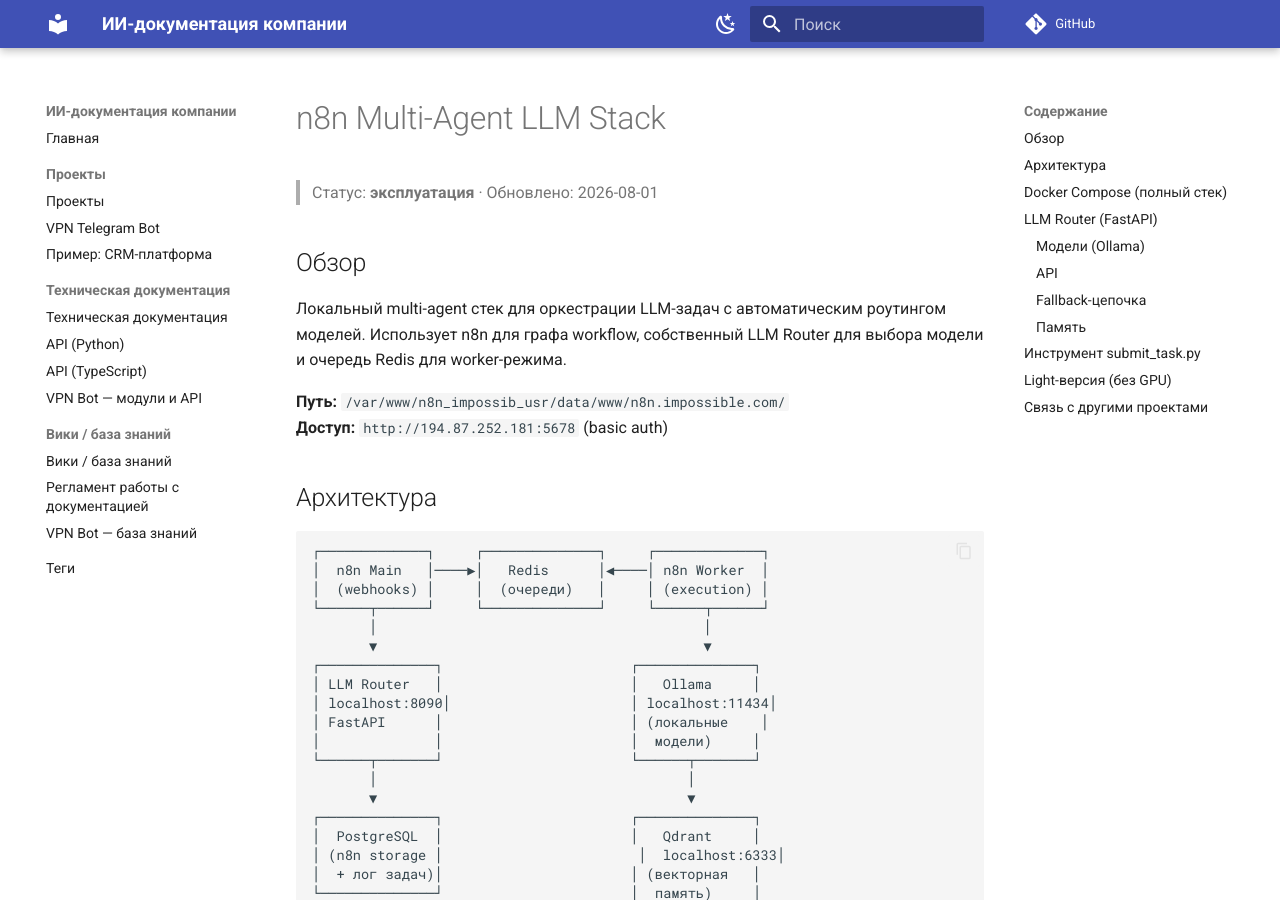
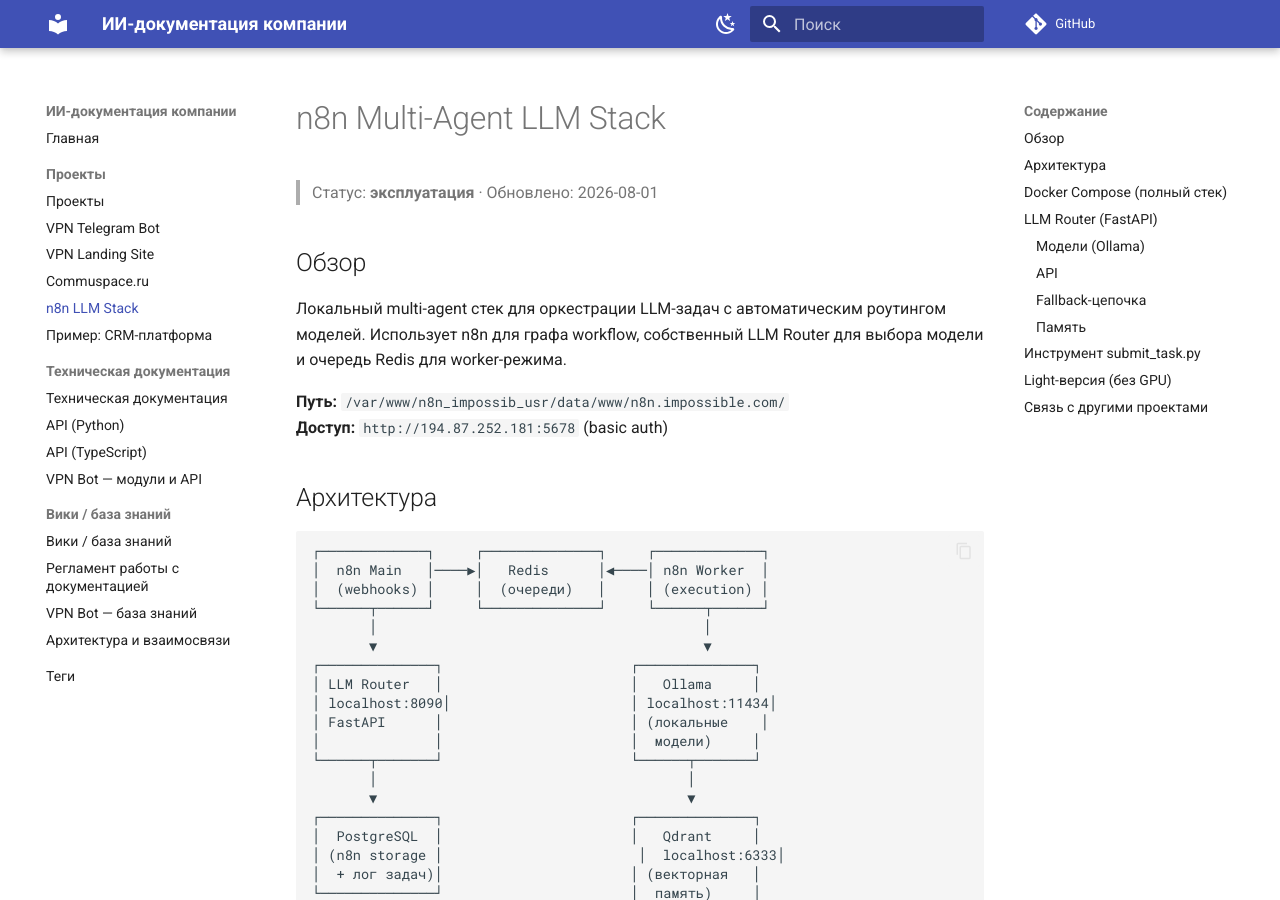
Before and after one commit to impossi8le/project-docs, an MkDocs documentation site: the page built from docs/projects/n8n-llm-stack.md, in a window 1280 px wide and 900 px high. Built offline with MkDocs 1.6.1 and Material for MkDocs 9.7.7, drawn with Linux system fonts in a browser that asks for light colours; comment, search, counter and statistics services are not loaded.

Commit message:
Добавлены все проекты и схема архитектуры в навигацию

```diff
--- a/mkdocs.yml
+++ b/mkdocs.yml
@@ -96,6 +96,9 @@
   - Проекты:
       - projects/index.md
       - "VPN Telegram Bot": projects/vpn-bot.md
+      - "VPN Landing Site": projects/vpn-landing.md
+      - "Commuspace.ru": projects/commuspace.md
+      - "n8n LLM Stack": projects/n8n-llm-stack.md
       - "Пример: CRM-платформа": projects/crm.md
   - Техническая документация:
       - reference/python/index.md
@@ -106,4 +109,5 @@
       - wiki/index.md
       - "Регламент работы с документацией": wiki/working-agreement.md
       - "VPN Bot — база знаний": wiki/vpn-bot-knowledge.md
+      - "Архитектура и взаимосвязи": wiki/architecture-overview.md
   - Теги: tags.md
```
